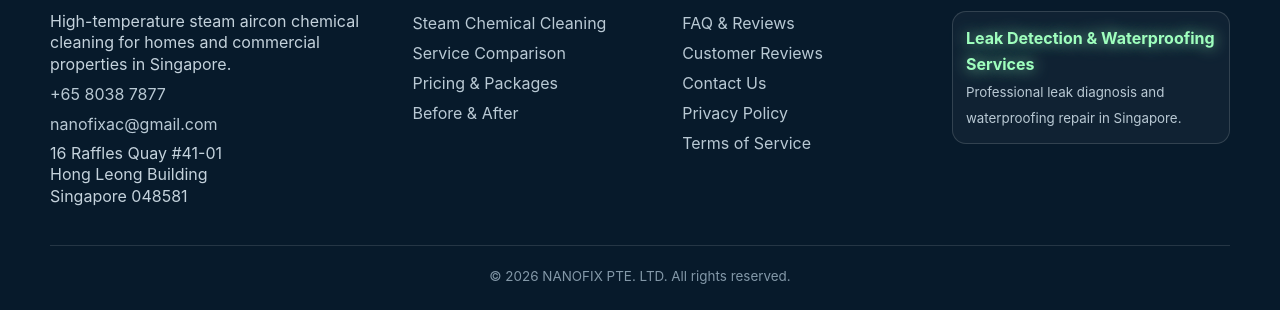
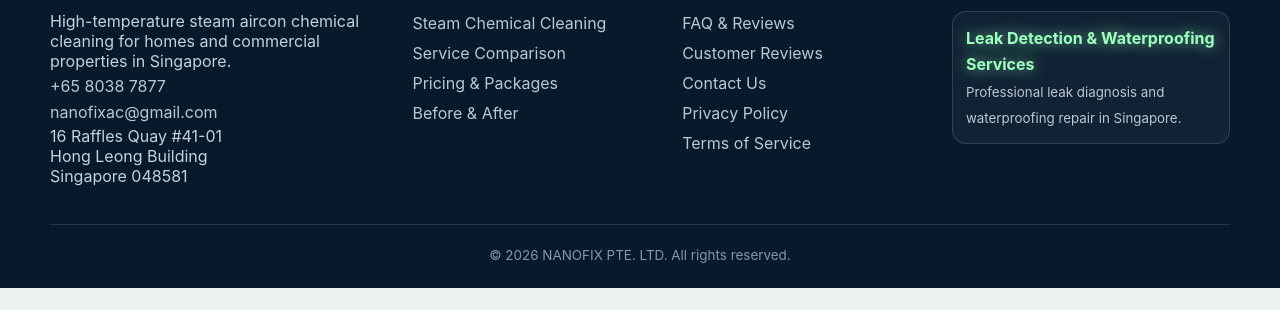
Before and after one commit to gaven2027-hash/NANOFIXAC-server-package, a plain HTML site: page public/index.html in a window 1280 px wide. Shown: the part 7245-7555 px from the top of the page. After the commit the page ends 7533 px from the top, so only its background shows below. Drawn offline with Linux system fonts and the light colour scheme; no server answers.

Commit message:
Compact contact block line spacing

```diff
--- a/public/assets/site.css
+++ b/public/assets/site.css
@@ -197,6 +197,12 @@ body{background:#edf2ef}
 .footer-contact-address{min-height:0!important;margin-top:3px!important;line-height:1.35}
 .footer-grid>div:nth-child(2)>a,.footer-grid>div:nth-child(3)>a{min-height:30px;padding:2px 0;line-height:1.35}
 
+/* Match the blue-highlighted contact block to the compact link rhythm used
+   by the neighbouring footer columns. */
+.footer-grid>div:first-child>p:first-of-type{margin-bottom:2px;line-height:1.25}
+.footer-grid>div:first-child>a{min-height:26px;line-height:1.25}
+.footer-contact-address{margin-top:1px!important;line-height:1.25}
+
 /* Homepage FAQ: three concise questions, a bottom guide and equal-height columns. */
 .faq-guide{display:flex;align-items:center;justify-content:space-between;gap:22px;margin-top:18px;padding:20px 22px;border:1px solid var(--line);border-radius:18px;background:rgba(255,255,255,.72)}
 .faq-guide strong{display:block;font-size:1.04rem;color:var(--navy)}
--- a/source/site-src/site.css
+++ b/source/site-src/site.css
@@ -197,6 +197,12 @@ body{background:#edf2ef}
 .footer-contact-address{min-height:0!important;margin-top:3px!important;line-height:1.35}
 .footer-grid>div:nth-child(2)>a,.footer-grid>div:nth-child(3)>a{min-height:30px;padding:2px 0;line-height:1.35}
 
+/* Match the blue-highlighted contact block to the compact link rhythm used
+   by the neighbouring footer columns. */
+.footer-grid>div:first-child>p:first-of-type{margin-bottom:2px;line-height:1.25}
+.footer-grid>div:first-child>a{min-height:26px;line-height:1.25}
+.footer-contact-address{margin-top:1px!important;line-height:1.25}
+
 /* Homepage FAQ: three concise questions, a bottom guide and equal-height columns. */
 .faq-guide{display:flex;align-items:center;justify-content:space-between;gap:22px;margin-top:18px;padding:20px 22px;border:1px solid var(--line);border-radius:18px;background:rgba(255,255,255,.72)}
 .faq-guide strong{display:block;font-size:1.04rem;color:var(--navy)}
```
Also changed, not shown: source/dist/assets/site.css.
